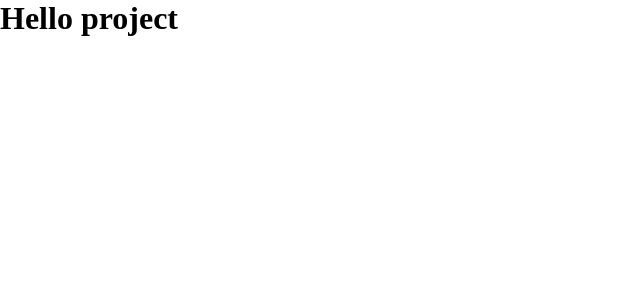
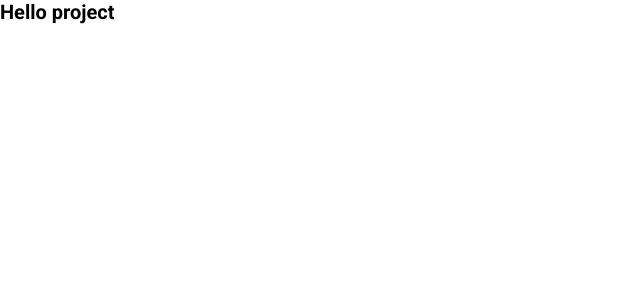
Before and after one commit to LuisCarlos-git/marvel-team, a React (Vite) app: page / in a window 1280 px wide. Shown: the top 300 px of the page, without its empty margins (0-640 px from the left). Built offline with nearby package versions, Linux system fonts and the light colour scheme.

Commit message:
style: add reset css

```diff
--- a/src/styles/Global.ts
+++ b/src/styles/Global.ts
@@ -1,4 +1,4 @@
-import { createGlobalStyle } from 'styled-components';
+import { createGlobalStyle, css } from 'styled-components';
 
 export default createGlobalStyle`
   * {
@@ -7,4 +7,21 @@ export default createGlobalStyle`
     outline: 0;
     box-sizing: border-box;
   }
+
+  ${({ theme }) => css`
+    #root,
+    html {
+      height: 100%;
+      font-family: ${theme.font.family};
+    }
+
+    html {
+      font-size: 62.5%;
+    }
+
+    button,
+    input {
+      font-family: ${theme.font.family};
+    }
+  `}
 `;
```
